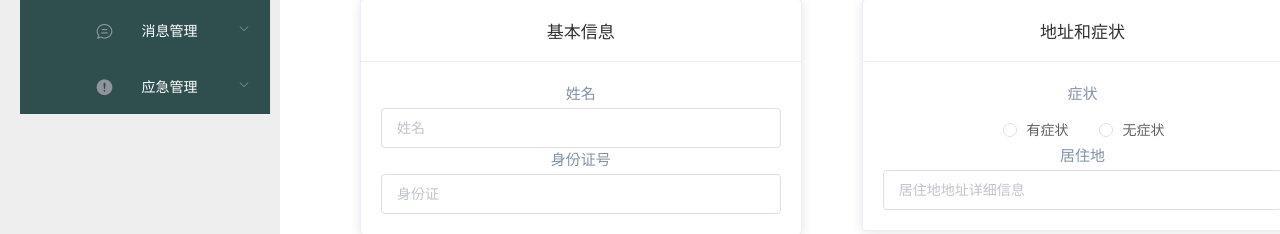
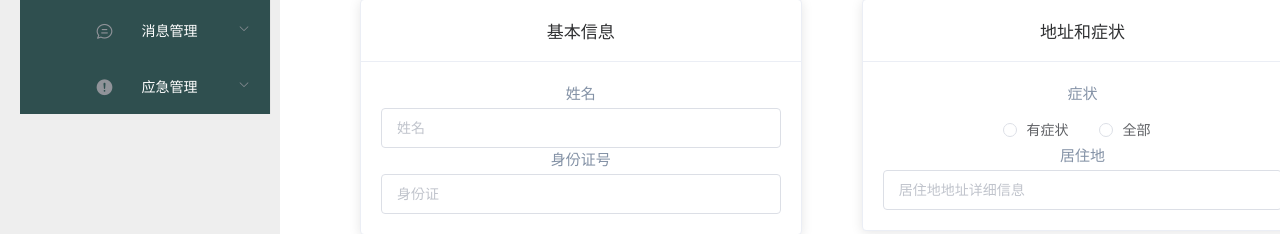
Before and after one commit to poemyoung/trace_front_end, a Vue app: page /#/pmark in a window 1280 px wide. Shown: the part 130-364 px from the top of the page. Built offline with nearby package versions, Linux system fonts and the light colour scheme; no server answers.

Commit message:
修改显示文字

```diff
--- a/src/components/emergency/pmark.vue
+++ b/src/components/emergency/pmark.vue
@@ -40,7 +40,7 @@
             <span style="color: #8492a6; font-size: 15px">症状</span>
             <div style="display:flex;flex-direction:row;text-align:center;margin:20px 20px 5px 30%">
             <el-radio label="1" v-model="symtom">有症状</el-radio>
-            <el-radio label="2" v-model="symtom">无症状</el-radio>
+            <el-radio label="2" v-model="symtom">全部</el-radio>
             </div>
             <span style="color: #8492a6; font-size: 15px">居住地</span>
             <el-input
```
